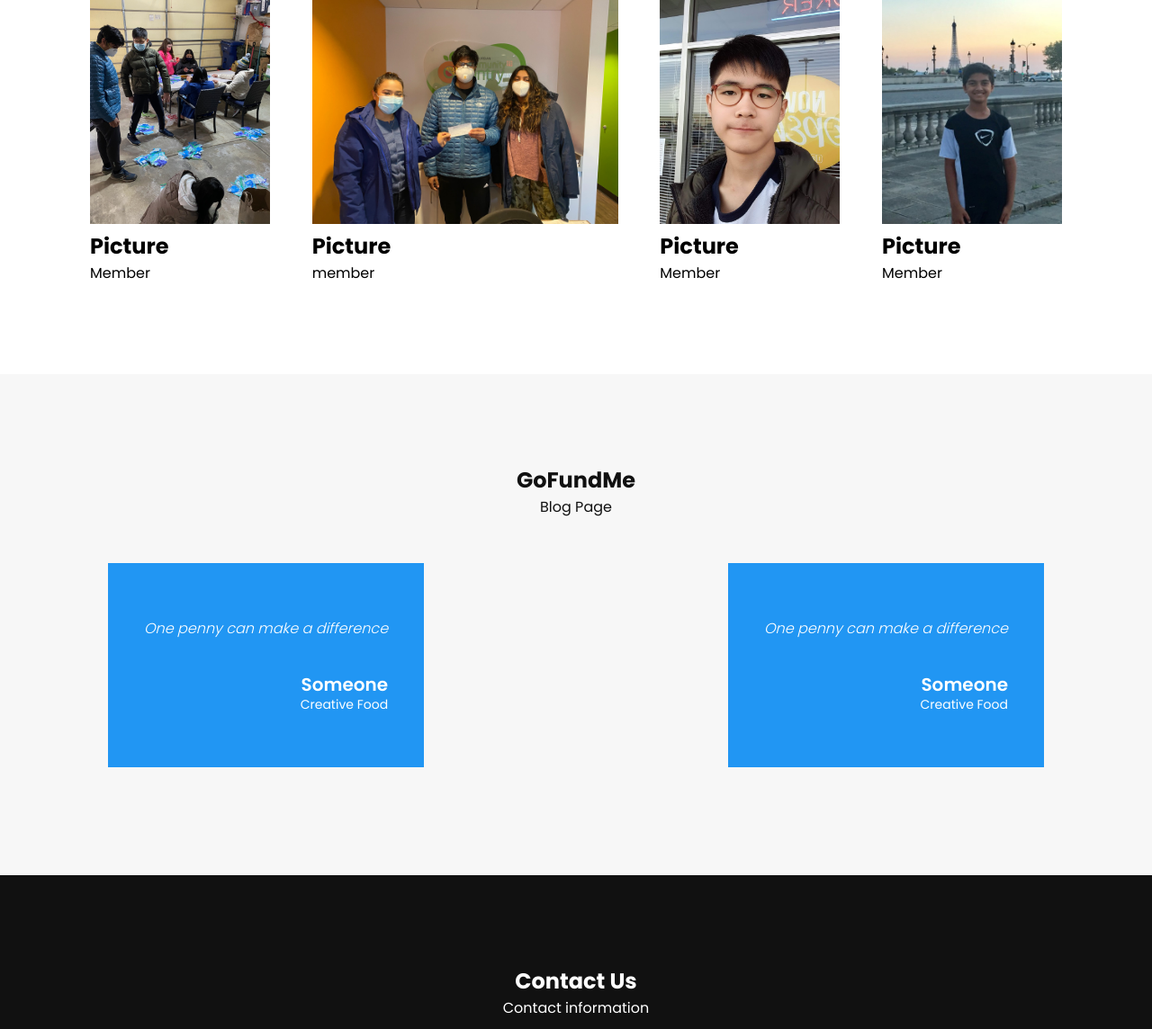
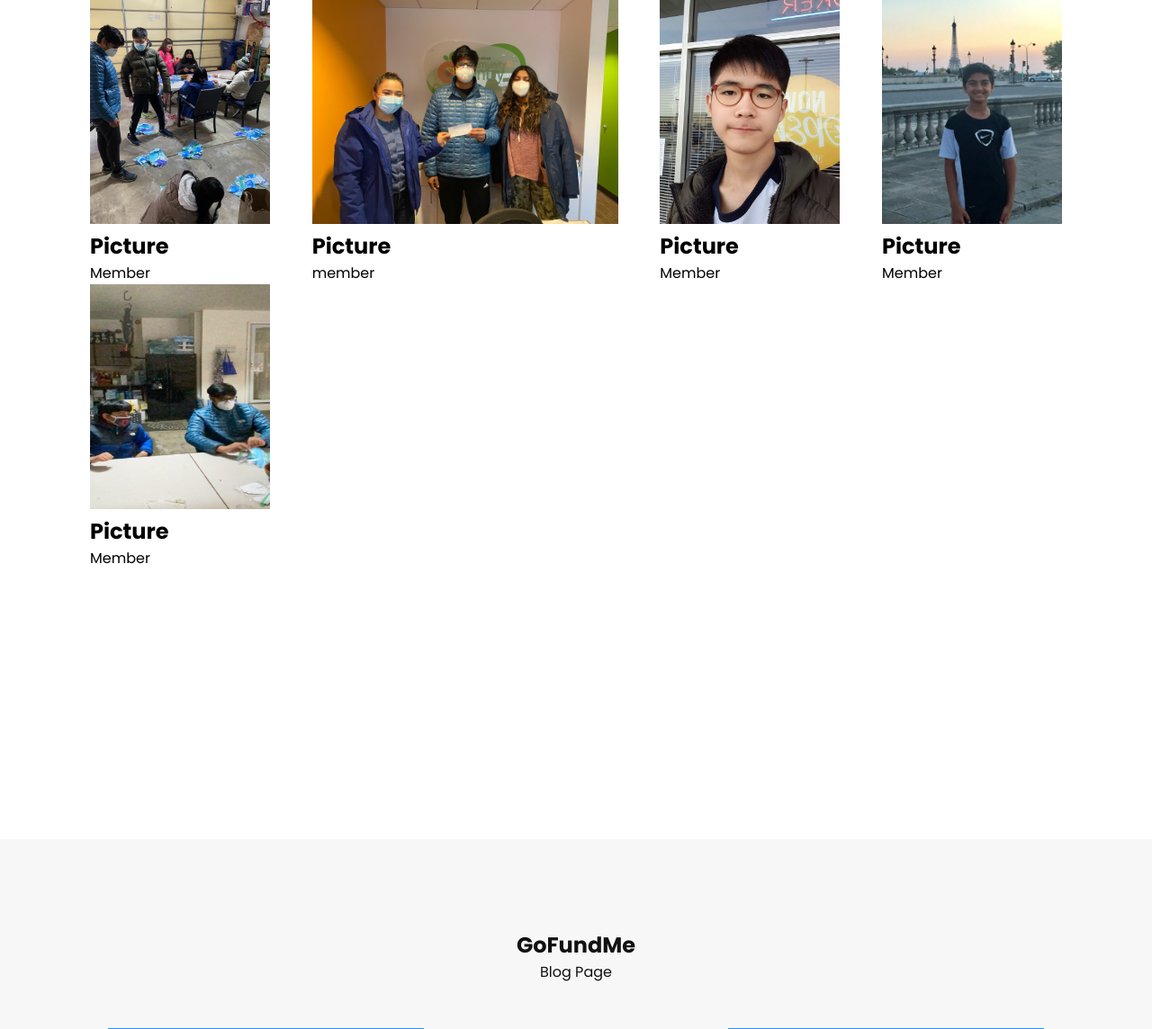
Before and after one commit to davidhwang919/npgh, a Django app: page / in a window 1280 px wide. Shown: the part 3479-4623 px from the top of the page at 90% size. Run offline with Django 3.2, Linux system fonts and the light colour scheme; data that the repository does not hold is empty; parts of the project's set-up code (start-up, migrations or seed data) failed here and were passed over.

Commit message:
something

```diff
--- a/main/templates/main/extra.htm
+++ b/main/templates/main/extra.htm
@@ -16,7 +16,8 @@
             <span style="--i:4;"><img src="{% static 'main/group.jpg' %}"></span>
             <span style="--i:5;"><img src="{% static 'main/work.jpg' %}"></span>
             <span style="--i:6;"><img src="{% static 'main/vineet.jpg' %}"></span>
-            <span style="--i:7;"><a style="background-color:white;" href="{% url 'home' %}">Back to main page</a>></span>
+            <span style="--i:7;"><img src="{% static 'main/teamwork.jpg' %}"></span>
+            <span style="--i:8;"><a style="background-color:white;" href="{% url 'home' %}">Back to main page</a>></span>
         </div>
     </body>
 </html>
--- a/main/templates/main/home.htm
+++ b/main/templates/main/home.htm
@@ -131,7 +131,15 @@
                     <h2> Picture</h2>
                     <p>Member</p>
                 </div>
+                <div class="workBx; servicesBx">
+                    <img class="img-me" src="{% static 'main/teamwork.jpg' %}" width="200" height="250" >
+                    <h2> Picture</h2>
+                    <p>Member</p>
+                </div>
             </div>
+        </section>
+        <section class="work">
+
         </section>
 
         <section class="testimonial">
```
Also changed, not shown: main/static/main/teamwork.jpg (added).
